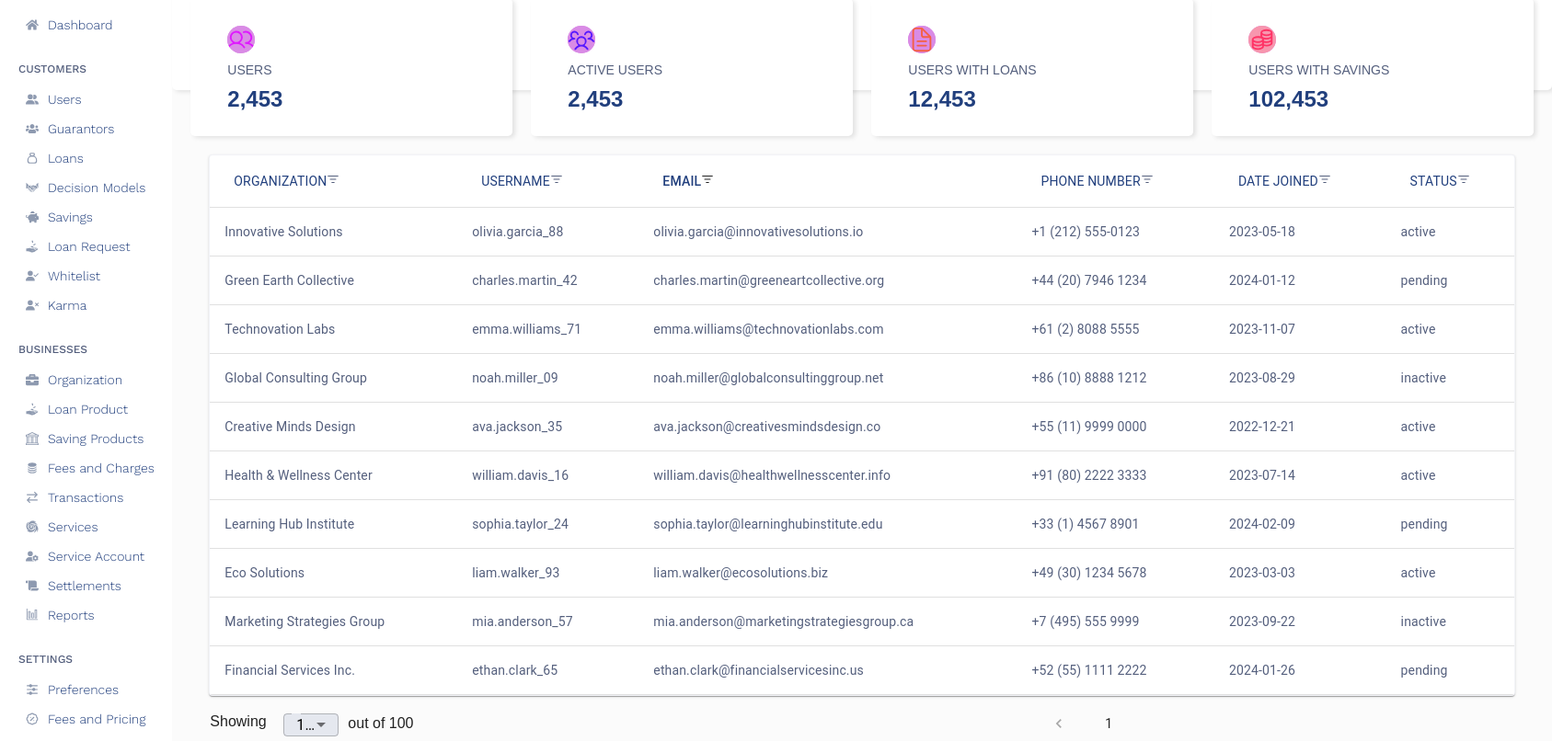
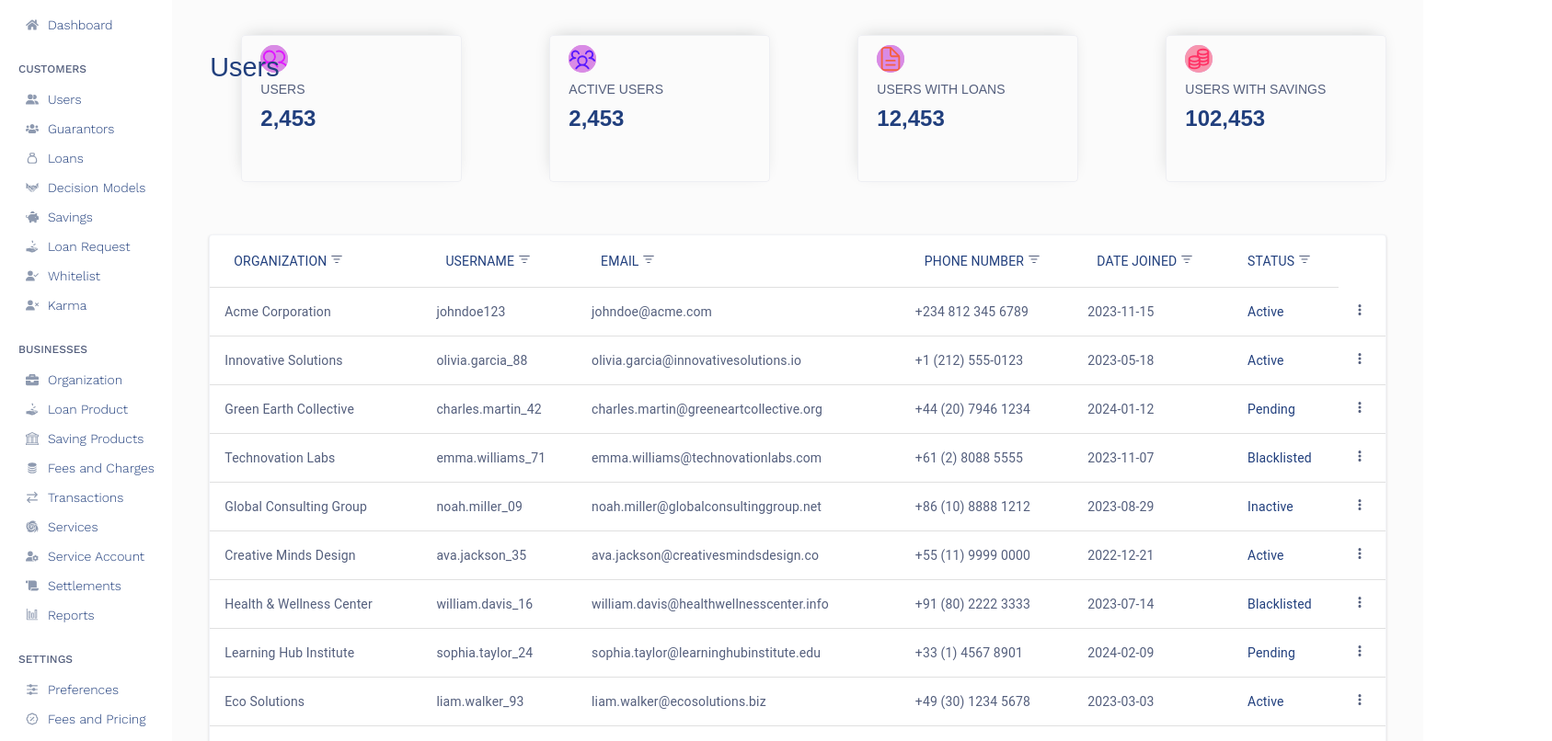
Before and after one commit to youngedge/lendsqrFigma, a React (Create React App) app: page /Dashboard in a window 1280 px wide. Shown: the part 162-968 px from the top of the page at 92% size, 1687 px wide, since content can reach past the window. Built offline with nearby package versions, Linux system fonts and the light colour scheme; the HTML template or start-up script is replaced by a standard one; a web font is replaced by a local one.

Commit message:
new changes

```diff
--- a/package.json
+++ b/package.json
@@ -7,9 +7,12 @@
     "@emotion/styled": "^11.11.0",
     "@mui/icons-material": "^5.15.11",
     "@mui/material": "^5.15.10",
+    "@pmmmwh/react-refresh-webpack-plugin": "^0.5.11",
     "@testing-library/jest-dom": "^5.17.0",
     "@testing-library/react": "^13.4.0",
     "@testing-library/user-event": "^13.5.0",
+    "babel-loader": "^9.1.3",
+    "pagination": "^0.4.6",
     "react": "^18.2.0",
     "react-dom": "^18.2.0",
     "react-icons": "^5.0.1",
--- /dev/null
+++ b/src/Components/table/Data.json
@@ -0,0 +1,92 @@
+[
+    {
+        "organization_name": "Acme Corporation",
+        "username": "johndoe123",
+        "email": "johndoe@acme.com",
+        "phone_number": "+234 812 345 6789",
+        "date_joined": "2023-11-15",
+        "status": "Active",
+        "icon": " "
+    },
+    {
+            "organization_name": "Innovative Solutions",
+            "username": "olivia.garcia_88",
+            "email": "olivia.garcia@innovativesolutions.io",
+            "phone_number": "+1 (212) 555-0123",
+            "date_joined": "2023-05-18",
+            "status": "Active",
+            "icon": " "
+        },
+        {
+            "organization_name": "Green Earth Collective",
+            "username": "charles.martin_42",
+            "email": "charles.martin@greeneartcollective.org",
+            "phone_number": "+44 (20) 7946 1234",
+            "date_joined": "2024-01-12",
+            "status": "Pending",
+            "icon": " "
+        },
+        {
+            "organization_name": "Technovation Labs",
+            "username": "emma.williams_71",
+            "email": "emma.williams@technovationlabs.com",
+            "phone_number": "+61 (2) 8088 5555",
+            "date_joined": "2023-11-07",
+            "status": "Blacklisted",
+            "icon": " "
+        },
+        {
+            "organization_name": "Global Consulting Group",
+            "username": "noah.miller_09",
+            "email": "noah.miller@globalconsultinggroup.net",
+            "phone_number": "+86 (10) 8888 1212",
+            "date_joined": "2023-08-29",
+            "status": "Inactive",
+            "icon": " "
+        },
+        {
+            "organization_name": "Creative Minds Design",
+            "username": "ava.jackson_35",
+            "email": "ava.jackson@creativesmindsdesign.co",
+            "phone_number": "+55 (11) 9999 0000",
+            "date_joined": "2022-12-21",
+            "status": "Active",
+            "icon": " "
+        },
+        {
+            "organization_name": "Health & Wellness Center",
+            "username": "william.davis_16",
+            "email": "william.davis@healthwellnesscenter.info",
+            "phone_number": "+91 (80) 2222 3333",
+            "date_joined": "2023-07-14",
+            "status": "Blacklisted",
+            "icon": " "
+        },
+        {
+            "organization_name": "Learning Hub Institute",
+            "username": "sophia.taylor_24",
+            "email": "sophia.taylor@learninghubinstitute.edu",
+            "phone_number": "+33 (1) 4567 8901",
+            "date_joined": "2024-02-09",
+            "status": "Pending",
+            "icon": " "
+        },
+        {
+            "organization_name": "Eco Solutions",
+            "username": "liam.walker_93",
+            "email": "liam.walker@ecosolutions.biz",
+            "phone_number": "+49 (30) 1234 5678",
+            "date_joined": "2023-03-03",
+            "status": "Active",
+            "icon": " "
+        },
+        {
+            "organization_name": "Marketing Strategies Group",
+            "username": "mia.anderson_57",
+            "email": "mia.anderson@marketingstrategiesgroup.ca",
+            "phone_number": "+7 (495) 555 9999",
+            "date_joined": "2023-09-22",
+            "status": "Inactive",
+            "icon": " "
+        }
+    ]
--- a/src/Components/table/table.css
+++ b/src/Components/table/table.css
@@ -1,5 +1,5 @@
 .table{
-    margin-top: 30px;
+    margin-top: -3%;
     border: 1px solid #213F7D0F;
 }
 .table .tablecell{
@@ -10,16 +10,16 @@
 .drpDown{
     width: 60px;
     height: 25px;
-    margin-top: 3%;
+    margin-top: -40%;
     margin-left: 80px;
     position: absolute;
 }
 .shw{
     position: absolute;
-    margin-top: 3%;
+    margin-top: -1%;
 }
 .footer{
-    margin-top: 1%;
+    margin-top: 5%;
     position: absolute;
 }
 .numbr{
@@ -29,9 +29,16 @@
 }
 .pagination{
     position: absolute;
-    margin-top: 0.5%;
-    margin-left: 70%;
+    margin-top: 4%;
+    margin-left: 54%;
 }
 .filtericon{
 
 }
+.Users{
+    position: absolute;
+    font-size: 180%;
+    margin-top: -20%;
+    color:  #213F7D;
+    font-weight: 10px;
+}
--- a/src/Components/table/table.jsx
+++ b/src/Components/table/table.jsx
@@ -1,5 +1,4 @@
-import React, { useState } from 'react';
-import './table.css';
+import './table.css'; // importing the table css file
 import Table from '@mui/material/Table';
 import TableBody from '@mui/material/TableBody';
 import TableCell from '@mui/material/TableCell';
@@ -7,92 +6,13 @@ import TableContainer from '@mui/material/TableContainer';
 import TableHead from '@mui/material/TableHead';
 import TableRow from '@mui/material/TableRow';
 import Paper from '@mui/material/Paper';
-import { LuListFilter } from "react-icons/lu";
+import { LuListFilter } from "react-icons/lu"; // importing LuListFilter icon from react-icons
+import { PiDotsThreeOutlineVerticalFill } from "react-icons/pi"; // importing PiDotsThreeOutlineVerticalFill icon from react-icons
+import React, { useState } from 'react';
+import Pagination from '@mui/material/Pagination';
+import Data from '../../Components/table/Data.json'; // importing data from local json file
 import { Select, MenuItem } from '@mui/material';
-import Pagination from '@mui/material/Pagination';
 
-const rows = [
-  {
-  "organization_name": "Innovative Solutions",
-  "username": "olivia.garcia_88",
-  "email": "olivia.garcia@innovativesolutions.io",
-  "phone_number": "+1 (212) 555-0123",
-  "date_joined": "2023-05-18",
-  "status": "active"
-},
-{
-  "organization_name": "Green Earth Collective",
-  "username": "charles.martin_42",
-  "email": "charles.martin@greeneartcollective.org",
-  "phone_number": "+44 (20) 7946 1234",
-  "date_joined": "2024-01-12",
-  "status": "pending"
-},
-{
-  "organization_name": "Technovation Labs",
-  "username": "emma.williams_71",
-  "email": "emma.williams@technovationlabs.com",
-  "phone_number": "+61 (2) 8088 5555",
-  "date_joined": "2023-11-07",
-  "status": "active"
-},
-{
-  "organization_name": "Global Consulting Group",
-  "username": "noah.miller_09",
-  "email": "noah.miller@globalconsultinggroup.net",
-  "phone_number": "+86 (10) 8888 1212",
-  "date_joined": "2023-08-29",
-  "status": "inactive"
-},
-{
-  "organization_name": "Creative Minds Design",
-  "username": "ava.jackson_35",
-  "email": "ava.jackson@creativesmindsdesign.co",
-  "phone_number": "+55 (11) 9999 0000",
-  "date_joined": "2022-12-21",
-  "status": "active"
-},
-{
-  "organization_name": "Health & Wellness Center",
-  "username": "william.davis_16",
-  "email": "william.davis@healthwellnesscenter.info",
-  "phone_number": "+91 (80) 2222 3333",
-  "date_joined": "2023-07-14",
-  "status": "active"
-},
-{
-  "organization_name": "Learning Hub Institute",
-  "username": "sophia.taylor_24",
-  "email": "sophia.taylor@learninghubinstitute.edu",
-  "phone_number": "+33 (1) 4567 8901",
-  "date_joined": "2024-02-09",
-  "status": "pending"
-},
-{
-  "organization_name": "Eco Solutions",
-  "username": "liam.walker_93",
-  "email": "liam.walker@ecosolutions.biz",
-  "phone_number": "+49 (30) 1234 5678",
-  "date_joined": "2023-03-03",
-  "status": "active"
-},
-{
-  "organization_name": "Marketing Strategies Group",
-  "username": "mia.anderson_57",
-  "email": "mia.anderson@marketingstrategiesgroup.ca",
-  "phone_number": "+7 (495) 555 9999",
-  "date_joined": "2023-09-22",
-  "status": "inactive"
-},
-{
-  "organization_name": "Financial Services Inc.",
-  "username": "ethan.clark_65",
-  "email": "ethan.clark@financialservicesinc.us",
-  "phone_number": "+52 (55) 1111 2222",
-  "date_joined": "2024-01-26",
-  "status": "pending"
-}
-];
 
 const TableFooter = ({ rowCount, rowsPerPage, onRowsPerPageChange }) => {
   const handleRowsPerPageChange = (event) => {
@@ -120,7 +40,9 @@ const TableFooter = ({ rowCount, rowsPerPage, onRowsPerPageChange }) => {
     );
     };
 
-const UserTable = () => {
+
+// defining the List component
+const List = () => {
     const [page, setPage] = useState(0);
     const [rowsPerPage, setRowsPerPage] = useState(10);
     const handleChangePage = (event, newPage) => {
@@ -131,67 +53,84 @@ const UserTable = () => {
         setRowsPerPage(event.target.value);
         setPage(0); // Reset to the first page
     };
+
+
+    // rendering the component
     return (
-    <TableContainer component={Paper} className='table'>
+        <div>
+            <TableContainer component={Paper} className="table">
             <Table sx={{ minWidth: 650 }} aria-label="simple table">
                 <TableHead>
                 <TableRow>
-            <TableCell className='tablecell'>
-            <span>ORGANIZATION</span>
-            <LuListFilter className='filtericon'/>
+                    <TableCell className="tablecell">
+                    <span> ORGANIZATION </span>
+                    <LuListFilter className="filtericon" />
                     </TableCell>
-            <TableCell className='tablecell'>
-            <span>USERNAME</span>
-            <LuListFilter className='filtericon'/>
+                    <TableCell className="tablecell">
+                    <span> USERNAME </span>
+                    <LuListFilter className="filtericon" />
                     </TableCell>
-            <TableCell className='tablecel'>
-            <span>EMAIL</span>
-            <LuListFilter className='filtericon'/>
+                    <TableCell className="tablecell">
+                    <span> EMAIL </span>
+                    <LuListFilter className="filtericon" />
                     </TableCell>
-            <TableCell className='tablecell'>
-            <span>PHONE NUMBER</span>
-            <LuListFilter className='filtericon'/>
+                    <TableCell className="tablecell">
+                    <span> PHONE NUMBER </span>
+                    <LuListFilter className="filtericon" />
                     </TableCell>
-            <TableCell className='tablecell'>
-            <span>DATE JOINED</span>
-            <LuListFilter className='filtericon'/>
+                    <TableCell className="tablecell">
+                    <span> DATE JOINED </span>
+                    <LuListFilter className="filtericon" />
                     </TableCell>
-            <TableCell className='tablecell'>
-            <span>STATUS</span>
-            <LuListFilter className='filtericon'/>
+                    <TableCell className="tablecell">
+                    <span> STATUS </span>
+                    <LuListFilter className="filtericon" />
                     </TableCell>
-            {/* Add more TableCell elements for other properties */}
                 </TableRow>
                 </TableHead>
+                <div className="Users">Users</div>
                 <TableBody>
-          {rows
-            .slice(page * rowsPerPage, page * rowsPerPage + rowsPerPage)
-            .map((row) => (
-              <TableRow key={row.username} >
-                <TableCell className='tablecell'>{row.organization_name}</TableCell>
-                <TableCell className='tablecell'>{row.username}</TableCell>
-                <TableCell className='tablecell'>{row.email}</TableCell>
-                <TableCell className='tablecell'>{row.phone_number}</TableCell>
-                <TableCell className='tablecell'>{row.date_joined}</TableCell>
-                <TableCell className='tablecell'>{row.status}</TableCell>
-                {/* Add more TableCell elements to render other properties */}
+                {Data.slice(
+                    page * rowsPerPage,
+                    page * rowsPerPage + rowsPerPage
+                ).map((d, i) => (
+                    <TableRow
+                    key={i}
+                    sx={{ "&:last-child td, &:last-child th": { border: 0 } }}
+                    >
+                    <TableCell className="tablecell">
+                        {d.organization_name}
+                    </TableCell>
+                    <TableCell className="tablecell">{d.username}</TableCell>
+                    <TableCell className="tablecell">{d.email}</TableCell>
+                    <TableCell className="tablecell">{d.phone_number}</TableCell>
+                    <TableCell className="tablecell">{d.date_joined}</TableCell>
+                    <TableCell className="tablecell">
+                        <span className={`status ${d.status}`}> {d.status} </span>
+                    </TableCell>
+                    <TableCell className="tablecell">
+                        {d.icon && <PiDotsThreeOutlineVerticalFill />}
+                    </TableCell>
                     </TableRow>
                 ))}
                 </TableBody>
             </Table>
             <TableFooter
-        rowCount={rows.length}
+                rowCount={Data.length}
                 rowsPerPage={rowsPerPage}
                 onRowsPerPageChange={handleRowsPerPageChange}
             />
            <Pagination
-        className='pagination'
-        count={Math.ceil(rows.length / rowsPerPage)}
-        page={page}
-        onChange={page}
+               className="pagination"
+               count={Math.ceil(Data.length + rowsPerPage)}
+               page={page + 1} // Adjust for 1-based indexing
+               onChange={handleChangePage}
            />
+
             </TableContainer>
+        </div>
     );
-};
+}
 
-export default UserTable;
+// exporting the List component
+export default List;
--- a/src/Components/widget/Widget.css
+++ b/src/Components/widget/Widget.css
@@ -1,22 +1,23 @@
-.widget-container {
-    display: flex; /* Arranges widgets in a row */
-    gap: 20px;   /* Space between widgets */
-    background-color: red;
-    padding: 30px;
+  .left {
+    /* margin-right: 20px; */
+    margin-left: 35px;
+    flex: 1;
+    padding: 10px;
+    height: 160px;
+    width: 240px;
+    border-radius: 4px;
+    border: 1px;
+    border-style: solid;
+    border-color: #213F7D0F;
+    /* justify-content: space-between; */
+    border-width: 0px, 0px, 0px, 0px;
+    /* padding-left: 20px; */
+    box-shadow: -2px -5px 18px -8px rgb(192, 195, 195);
+    /* -webkit-box-shadow: -2px -5px 18px -8px rgba(33, 63, 125, 1);
+    -moz-box-shadow: -2px -5px 18px -8px rgba(33, 63, 125, 1); */
+    margin-top: 80px;
   }
-
-  .widget {
-    width: 1500px;      /* Adjust the width as needed */
-    height: 150px;     /* Adjust the height as needed */
-    background-color: white; /* Light gray background */
-    border: transparent;     /* Subtle border */
-    padding: 20px;              /* Internal spacing  */
-    box-shadow: 3px 2px 5px rgba(0, 0, 0, 0.1);
-    border-radius: 5px;         /*Slightly rounded corners */
-    margin-top: 30px;
-  }
-
-.iconuser{
+  .iconuser{
     color: #DF18FF;
     background-color: #d98be5;
     border-radius: 90%;
```
Also changed, not shown: src/Components/Navbar/Navbar.css (+5 -3 lines), 1 other file (tests, documents, lock files or other folders). Lines whose indentation alone changed are shown as unchanged.
